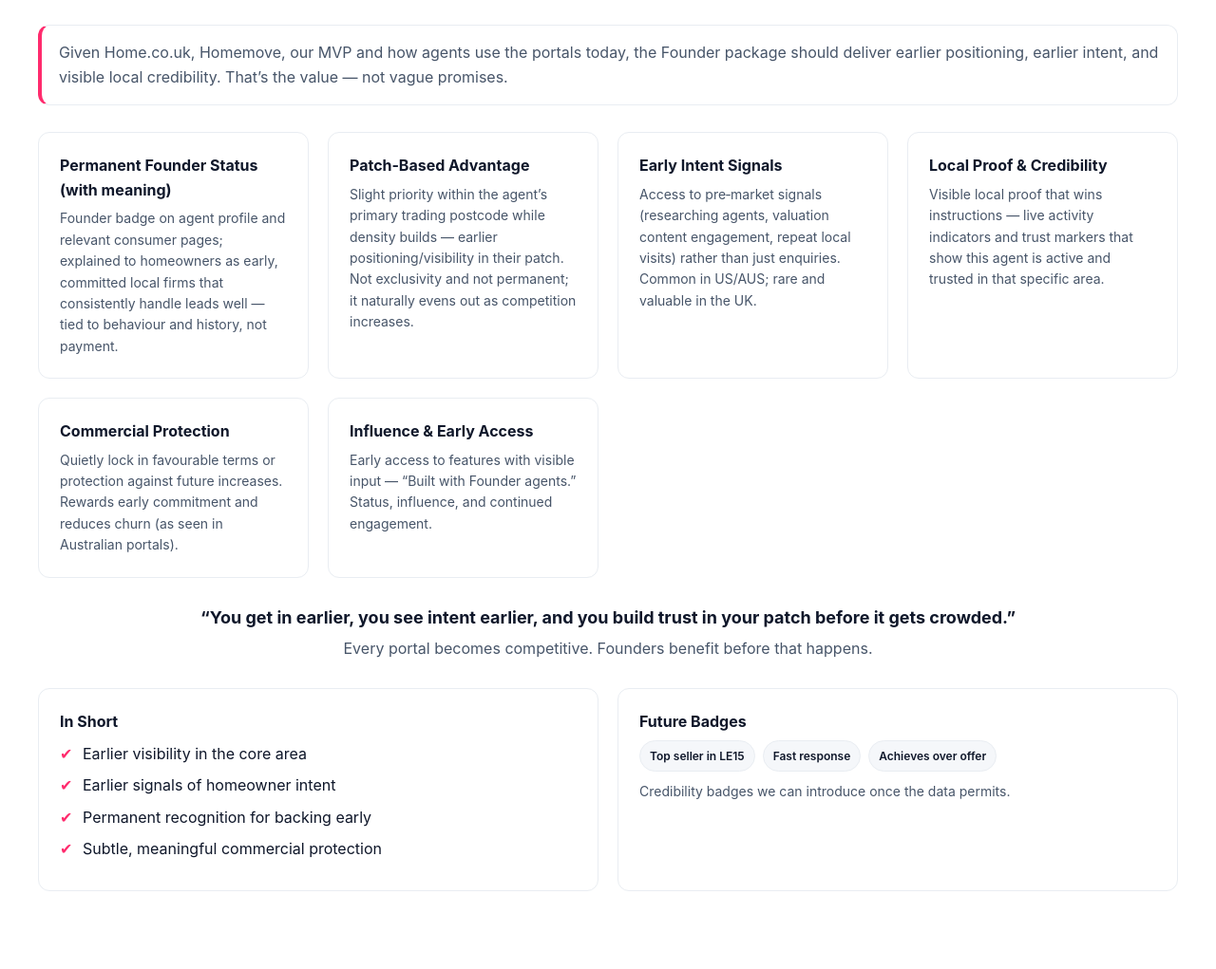
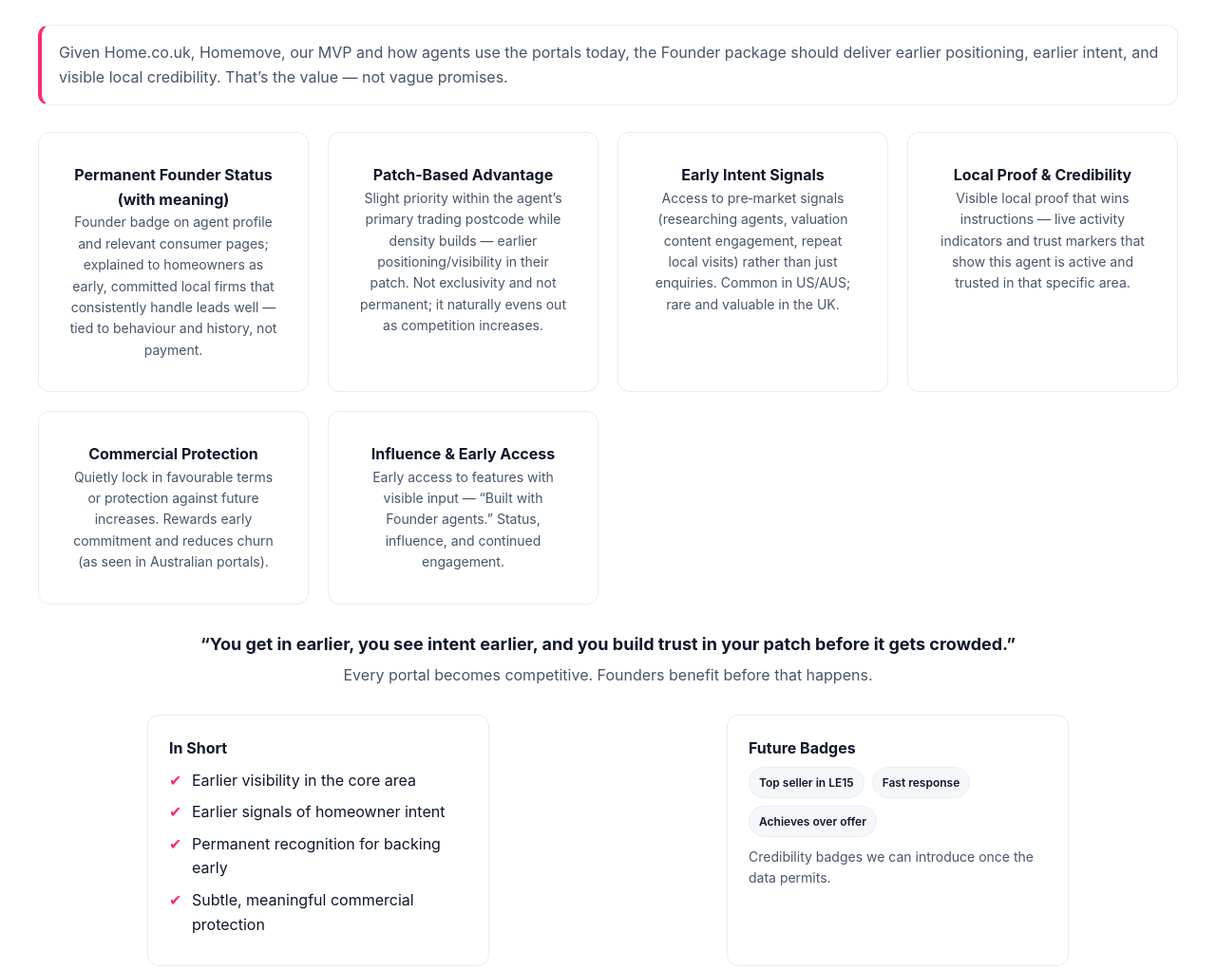
Before and after one commit to KingLiam21/home-co-uk-pitch, a plain HTML site: page index.html in a window 1280 px wide. Shown: the part 700-1721 px from the top of the page at 95% size. Drawn offline with Linux system fonts and the light colour scheme.

Commit message:
Reorder Founder 250 before Leadership; match tile style to existing; center bottom tiles; on-brand pink accordion highlight

```diff
--- a/index.html
+++ b/index.html
@@ -32,7 +32,7 @@
       </div>
     </section>
 
-    <!-- Founder 250 Section -->
+    <!-- Founder 250 Section (moved below main content, above Leadership) -->
     <section id="founder-250" class="section founder-section">
       <div class="section-container">
         <div class="section-header">
@@ -45,27 +45,27 @@
         </div>
 
         <div class="card-grid three">
-          <div class="narrative-card">
+          <div class="feature-card">
             <h4>Permanent Founder Status (with meaning)</h4>
             <p>Founder badge on agent profile and relevant consumer pages; explained to homeowners as early, committed local firms that consistently handle leads well — tied to behaviour and history, not payment.</p>
           </div>
-          <div class="narrative-card">
+          <div class="feature-card">
             <h4>Patch‑Based Advantage</h4>
             <p>Slight priority within the agent’s primary trading postcode while density builds — earlier positioning/visibility in their patch. Not exclusivity and not permanent; it naturally evens out as competition increases.</p>
           </div>
-          <div class="narrative-card">
+          <div class="feature-card">
             <h4>Early Intent Signals</h4>
             <p>Access to pre‑market signals (researching agents, valuation content engagement, repeat local visits) rather than just enquiries. Common in US/AUS; rare and valuable in the UK.</p>
           </div>
-          <div class="narrative-card">
+          <div class="feature-card">
             <h4>Local Proof & Credibility</h4>
             <p>Visible local proof that wins instructions — live activity indicators and trust markers that show this agent is active and trusted in that specific area.</p>
           </div>
-          <div class="narrative-card">
+          <div class="feature-card">
             <h4>Commercial Protection</h4>
             <p>Quietly lock in favourable terms or protection against future increases. Rewards early commitment and reduces churn (as seen in Australian portals).</p>
           </div>
-          <div class="narrative-card">
+          <div class="feature-card">
             <h4>Influence & Early Access</h4>
             <p>Early access to features with visible input — “Built with Founder agents.” Status, influence, and continued engagement.</p>
           </div>
@@ -76,7 +76,7 @@
           <p class="muted">Every portal becomes competitive. Founders benefit before that happens.</p>
         </div>
 
-        <div class="card-grid two">
+        <div class="card-grid two founder-bottom">
           <div class="narrative-card">
             <h4>In Short</h4>
             <ul class="check-list">
@@ -98,6 +98,8 @@
         </div>
       </div>
     </section>
+
+
 
     <!-- Plan & BD Update Section -->
     <section id="plan" class="section narrative-section">
--- a/styles-redesigned.css
+++ b/styles-redesigned.css
@@ -393,6 +393,16 @@
 .tag { display: inline-block; padding: 6px 10px; border-radius: 999px; background: var(--secondary); border: 1px solid var(--border); font-size: 12px; font-weight: 600; color: var(--text-dark); }
 .small-muted { font-size: 12px; color: var(--text-light); }
 
+/* Center bottom Founder tiles and remove hover/tilt accents */
+.founder-bottom { justify-items: center; }
+.founder-bottom { grid-template-columns: repeat(auto-fit, minmax(280px, 360px)); }
+.founder-bottom .narrative-card { max-width: 360px; background: var(--white); border: 1px solid var(--border); box-shadow: none; }
+
+/* On-brand accordion highlight */
+.accordion details[open] { border-color: var(--primary); box-shadow: 0 6px 18px rgba(255,43,109,0.06); }
+.accordion details[open] summary { color: var(--primary); background: linear-gradient(0deg, rgba(255,43,109,0.05), rgba(255,43,109,0.05)); }
+.accordion summary:focus { outline: 2px solid var(--primary); outline-offset: 2px; border-radius: 8px; }
+
 .metric-card {
   background: var(--white);
   padding: 40px 24px;
```
